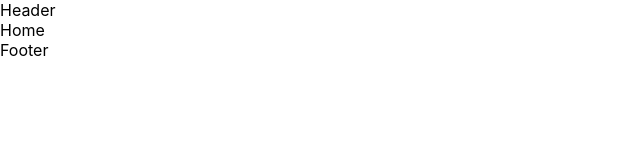
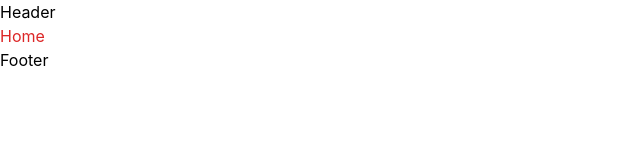
Before and after one commit to HuseynJafarli/Recipe-Manager-App-React, a React (Create React App) app: page / in a window 1280 px wide. Shown: the top 160 px of the page, without its empty margins (0-640 px from the left). Built offline with nearby package versions, Linux system fonts and the light colour scheme.

Commit message:
Contact page added, tailwind added, axios added

```diff
--- a/package.json
+++ b/package.json
@@ -3,12 +3,14 @@
   "version": "0.1.0",
   "private": true,
   "dependencies": {
+    "axios": "^1.7.9",
     "cra-template": "1.2.0",
     "json-server": "^1.0.0-beta.3",
     "react": "^19.0.0",
     "react-dom": "^19.0.0",
     "react-router": "^7.0.2",
-    "react-scripts": "5.0.1"
+    "react-scripts": "5.0.1",
+    "tailwindcss": "^3.4.16"
   },
   "scripts": {
     "start": "react-scripts start",
--- a/src/App.js
+++ b/src/App.js
@@ -1,6 +1,7 @@
 import './App.css';
 import { BrowserRouter, Routes, Route } from 'react-router';
 import HomePage from './pages/HomePage';
+import ContactPage from './pages/ContactPage';
 
 function App() {
   return (
@@ -8,7 +9,7 @@ function App() {
 
       <Routes>
         <Route path="/" element={<HomePage />} />
-        {/* <Route path="/about" element={} /> */}
+        <Route path="/contact" element={<ContactPage />} />
       </Routes>
 
     </BrowserRouter>
--- /dev/null
+++ b/src/components/Contact/Contact.jsx
@@ -0,0 +1,12 @@
+import React from 'react'
+import { Link } from 'react-router'
+
+function Contact() {
+  return (
+    <>
+
+    </>
+  )
+}
+
+export default Contact
--- a/src/components/Home/Home.jsx
+++ b/src/components/Home/Home.jsx
@@ -2,7 +2,9 @@ import React from 'react'
 
 function Home() {
   return (
-    <div>Home</div>
+    <>
+      <div className='text-red-600'>Home</div>
+    </>
   )
 }
 
--- a/src/index.css
+++ b/src/index.css
@@ -1,3 +1,7 @@
+@tailwind base;
+@tailwind components;
+@tailwind utilities;
+
 body {
   margin: 0;
   font-family: -apple-system, BlinkMacSystemFont, 'Segoe UI', 'Roboto', 'Oxygen',
--- /dev/null
+++ b/src/pages/ContactPage.jsx
@@ -0,0 +1,10 @@
+import React from 'react'
+import Contact from '../components/Contact/Contact'
+
+function ContactPage() {
+  return (
+    <Contact />
+  )
+}
+
+export default ContactPage
--- /dev/null
+++ b/tailwind.config.js
@@ -0,0 +1,10 @@
+/** @type {import('tailwindcss').Config} */
+module.exports = {
+  content: [
+    "./src/**/*.{js,jsx,ts,tsx}",
+  ],
+  theme: {
+    extend: {},
+  },
+  plugins: [],
+}
```
Also changed, not shown: 1 other file (tests, documents, lock files or other folders).
